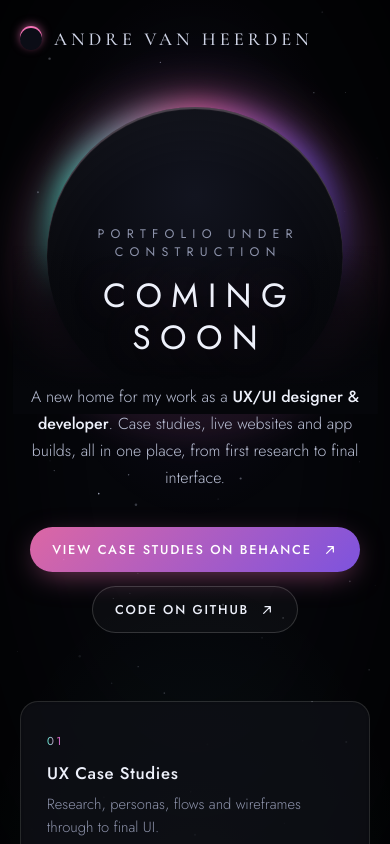
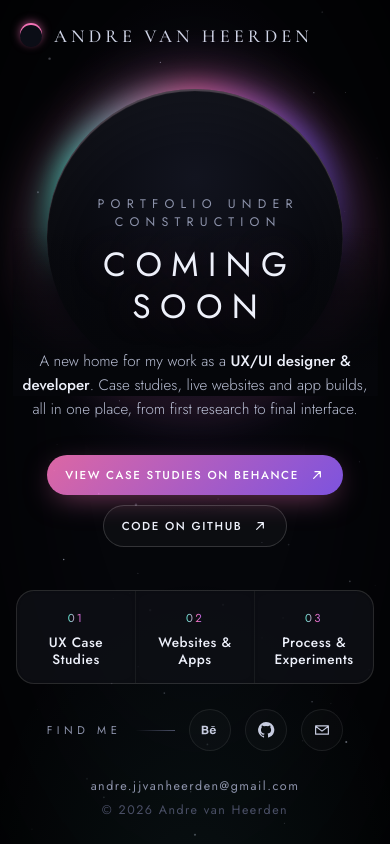
Before and after one commit to andrevanheerden-061104/andrevanheerden-portfolio, a React (Vite) app in the folder frontend/: page / in a window 390 px wide. Shown: the top 844 px of the page. Built offline with nearby package versions, Linux system fonts and the light colour scheme.

Commit message:
hight 100vh

```diff
--- a/frontend/src/index.css
+++ b/frontend/src/index.css
@@ -11,7 +11,7 @@
   --grad: linear-gradient(90deg, var(--teal), var(--rose) 60%, var(--violet));
   --sans: 'Jost', system-ui, -apple-system, 'Segoe UI', sans-serif;
   --serif: 'Cormorant Garamond', Georgia, serif;
-  --s: min(64vw, 500px); /* eclipse size */
+  --s: min(64vw, 500px, 50vh); /* eclipse size */
 }
 
 *,
@@ -42,8 +42,8 @@ a:focus-visible {
 
 .page {
   position: relative;
-  min-height: 100vh;
-  min-height: 100svh;
+  height: 100vh;
+  height: 100svh;
   display: flex;
   flex-direction: column;
   overflow: hidden;
@@ -74,7 +74,7 @@ a:focus-visible {
   display: flex;
   align-items: center;
   justify-content: space-between;
-  padding: 28px clamp(20px, 5vw, 64px);
+  padding: clamp(14px, 3vh, 28px) clamp(20px, 5vw, 64px);
 }
 
 .brand {
@@ -128,13 +128,13 @@ a:focus-visible {
   display: flex;
   flex-direction: column;
   align-items: center;
-  padding: clamp(8px, 3vh, 40px) 20px 0;
+  padding: clamp(4px, 1.5vh, 24px) 20px 0;
   text-align: center;
 }
 
 .eclipse {
   position: absolute;
-  top: clamp(8px, 3vh, 40px);
+  top: clamp(4px, 1.5vh, 24px);
   left: 50%;
   width: var(--s);
   height: var(--s);
@@ -192,7 +192,7 @@ a:focus-visible {
 
 .hero-copy {
   position: relative;
-  margin-top: calc(var(--s) * 0.4);
+  margin-top: calc(var(--s) * 0.36);
   max-width: 760px;
   display: flex;
   flex-direction: column;
@@ -200,7 +200,7 @@ a:focus-visible {
 }
 
 .kicker {
-  margin: 0 0 18px;
+  margin: 0 0 clamp(10px, 2vh, 18px);
   font-size: 0.78rem;
   letter-spacing: 0.5em;
   padding-left: 0.5em;
@@ -226,7 +226,7 @@ a:focus-visible {
 }
 
 .lede {
-  margin: 28px 0 0;
+  margin: clamp(14px, 3vh, 28px) 0 0;
   max-width: 540px;
   font-size: clamp(1rem, 1.4vw, 1.1rem);
   line-height: 1.7;
@@ -240,42 +240,8 @@ a:focus-visible {
   color: var(--ink);
 }
 
-.progress {
-  margin-top: 32px;
-  display: flex;
-  align-items: center;
-  gap: 16px;
-  width: min(360px, 80vw);
-  animation: rise 1.2s 0.3s cubic-bezier(0.2, 0.7, 0.2, 1) both;
-}
-
-.progress-track {
-  flex: 1;
-  height: 6px;
-  border-radius: 999px;
-  background: rgba(255, 255, 255, 0.07);
-  overflow: hidden;
-}
-
-.progress-fill {
-  height: 100%;
-  border-radius: inherit;
-  background: var(--grad);
-  background-size: 200% 100%;
-  animation:
-    fill 1.8s 0.5s cubic-bezier(0.2, 0.7, 0.2, 1) both,
-    shimmer 4s linear infinite;
-}
-
-.progress-label {
-  font-size: 0.75rem;
-  letter-spacing: 0.15em;
-  color: var(--muted);
-  font-variant-numeric: tabular-nums;
-}
-
 .ctas {
-  margin-top: 36px;
+  margin-top: clamp(18px, 4vh, 40px);
   display: flex;
   flex-wrap: wrap;
   justify-content: center;
@@ -339,7 +305,7 @@ a:focus-visible {
   grid-template-columns: repeat(3, minmax(0, 1fr));
   gap: 1px;
   width: min(980px, calc(100% - 40px));
-  margin: clamp(48px, 8vh, 80px) auto 0;
+  margin: clamp(20px, 5vh, 64px) auto 0;
   border: 1px solid var(--line);
   border-radius: 18px;
   overflow: hidden;
@@ -348,7 +314,7 @@ a:focus-visible {
 }
 
 .card {
-  padding: 26px 26px 28px;
+  padding: clamp(14px, 2.6vh, 26px) 26px;
   background: rgba(8, 9, 15, 0.82);
   backdrop-filter: blur(6px);
   text-align: left;
@@ -445,7 +411,7 @@ a:focus-visible {
   align-items: center;
   justify-content: space-between;
   gap: 16px;
-  padding: 36px clamp(20px, 5vw, 64px) 28px;
+  padding: clamp(14px, 3vh, 32px) clamp(20px, 5vw, 64px) clamp(14px, 3vh, 28px);
   font-size: 0.78rem;
   letter-spacing: 0.12em;
   color: var(--faint);
@@ -488,18 +454,6 @@ a:focus-visible {
   }
 }
 
-@keyframes fill {
-  from {
-    width: 0;
-  }
-}
-
-@keyframes shimmer {
-  to {
-    background-position: -200% 0;
-  }
-}
-
 @media (prefers-reduced-motion: reduce) {
   *,
   *::before,
@@ -511,8 +465,19 @@ a:focus-visible {
 
 /* ---------- Responsive ---------- */
 @media (max-width: 860px) {
-  .coming {
-    grid-template-columns: 1fr;
+  .card {
+    padding: 14px 12px;
+    text-align: center;
+  }
+
+  .card h2 {
+    margin: 6px 0 0;
+    font-size: 0.85rem;
+    line-height: 1.3;
+  }
+
+  .card p {
+    display: none;
   }
 
   .rail {
@@ -520,7 +485,7 @@ a:focus-visible {
     transform: none;
     flex-direction: row;
     justify-content: center;
-    margin: 40px auto 0;
+    margin: clamp(14px, 3vh, 32px) auto 0;
   }
 
   .rail-label {
@@ -539,13 +504,32 @@ a:focus-visible {
 
   .bottom {
     flex-direction: column;
+    gap: 6px;
     text-align: center;
   }
 }
 
 @media (max-width: 520px) {
   :root {
-    --s: 78vw;
+    --s: min(78vw, 40vh);
+  }
+
+  .lede {
+    font-size: 0.95rem;
+    line-height: 1.6;
+  }
+
+  .ctas {
+    gap: 10px;
+  }
+
+  .btn {
+    padding: 12px 18px;
+    font-size: 0.72rem;
+  }
+
+  .coming {
+    width: calc(100% - 32px);
   }
 
   .top-meta {
@@ -566,3 +550,19 @@ a:focus-visible {
     margin: 0.25em 0 0;
   }
 }
+
+/* short phones (e.g. iPhone SE): tighten so everything fits on one screen */
+@media (max-width: 520px) and (max-height: 720px) {
+  .kicker {
+    font-size: 0.68rem;
+    margin-bottom: 8px;
+  }
+
+  .lede {
+    font-size: 0.88rem;
+  }
+
+  .bottom .mail {
+    display: none; /* email is still in the Find me links */
+  }
+}
```
